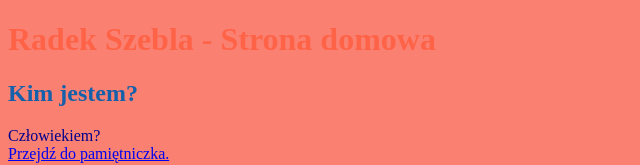
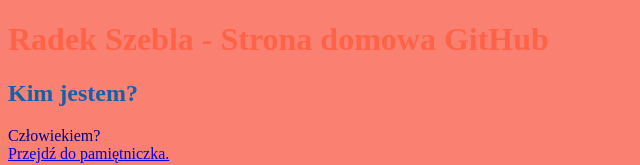
Before and after one commit to RadowidSzebla/homepage, a plain HTML site: page index.html in a window 1280 px wide. Shown: the top 165 px of the page, without its empty margins (0-640 px from the left). Drawn offline with Linux system fonts and the light colour scheme.

Commit message:
feat: new heading

```diff
--- a/index.html
+++ b/index.html
@@ -14,7 +14,7 @@
 	<main>
 		<header>
 			<h1>
-				Radek Szebla - Strona domowa
+				Radek Szebla - Strona domowa GitHub
 			</h1>
 		</header>
 
```
